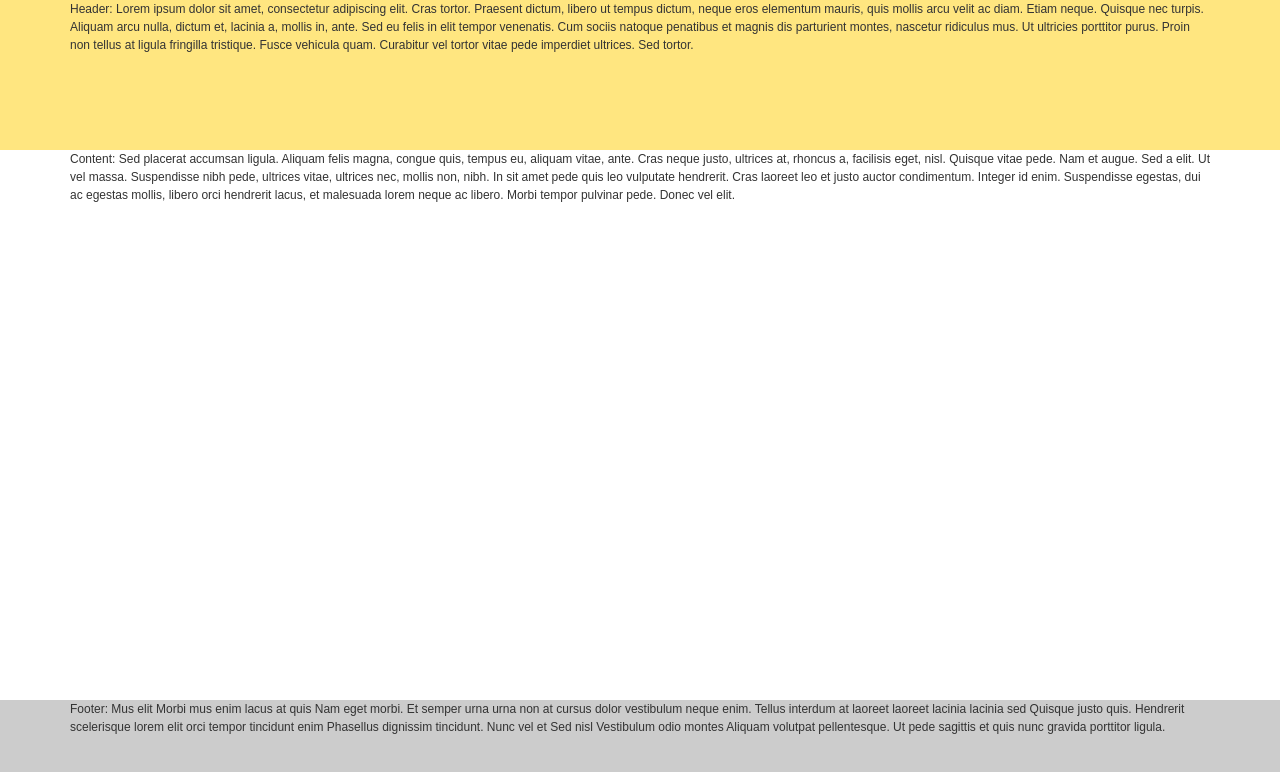
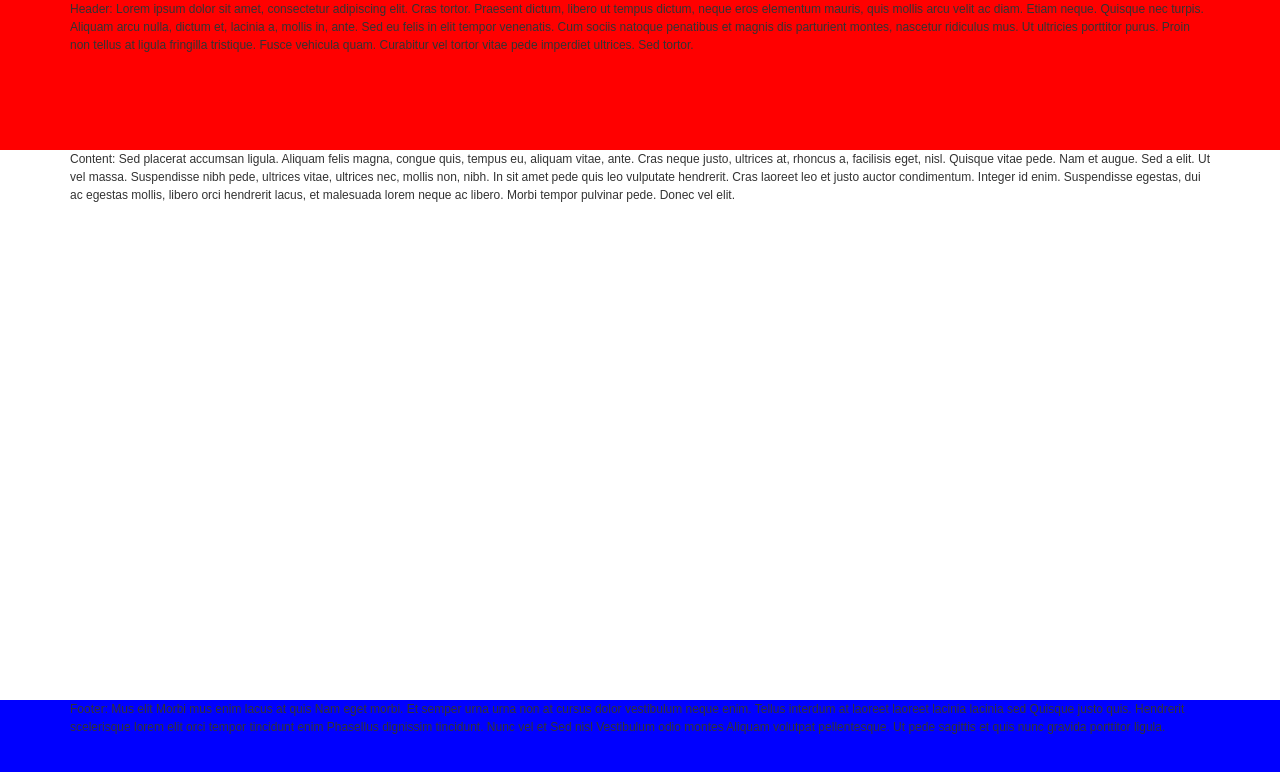
Before and after one commit to cream1103/new_project, a plain HTML site: page app/index.html in a window 1280 px wide. Drawn offline with nearby package versions, Linux system fonts and the light colour scheme; files that its build step writes are made by us from their sources; files whose address does not match are found by name.

Commit message:
header change
header change test on textarea

```diff
--- a/app/sass/main.sass
+++ b/app/sass/main.sass
@@ -85,7 +85,7 @@ $silver: #ccc
 /* Header START-----------------------------------------------*/
 .header
   height: 150px
-  background: #FFE680
+  background: $red
 
 /* Header END-----------------------------------------------*/
 
@@ -108,7 +108,7 @@ $silver: #ccc
   margin: -100px auto 0
   min-width: 1000px
   height: 100px
-  background: #ccc
+  background: blue
   position: relative
 
 /* Footer END-----------------------------------------------*/
```
Also changed, not shown: app/css/main.css.
